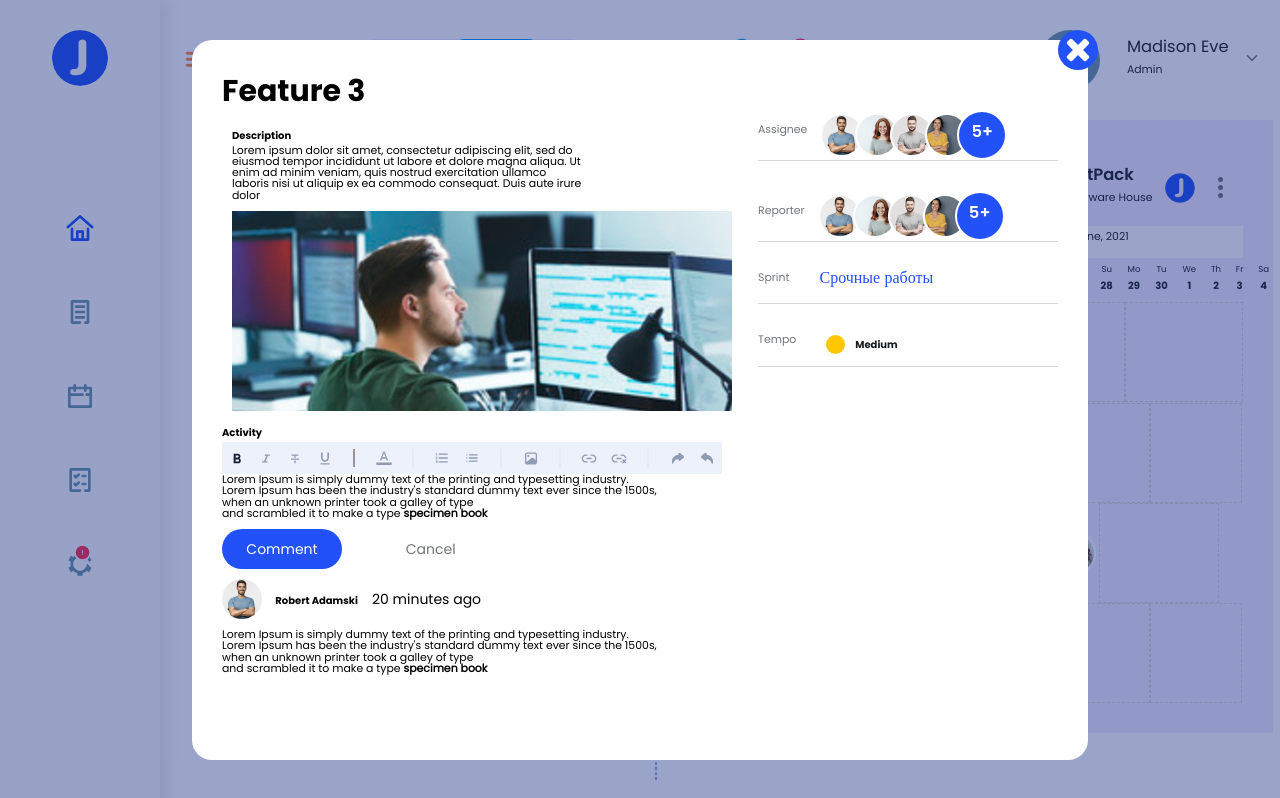
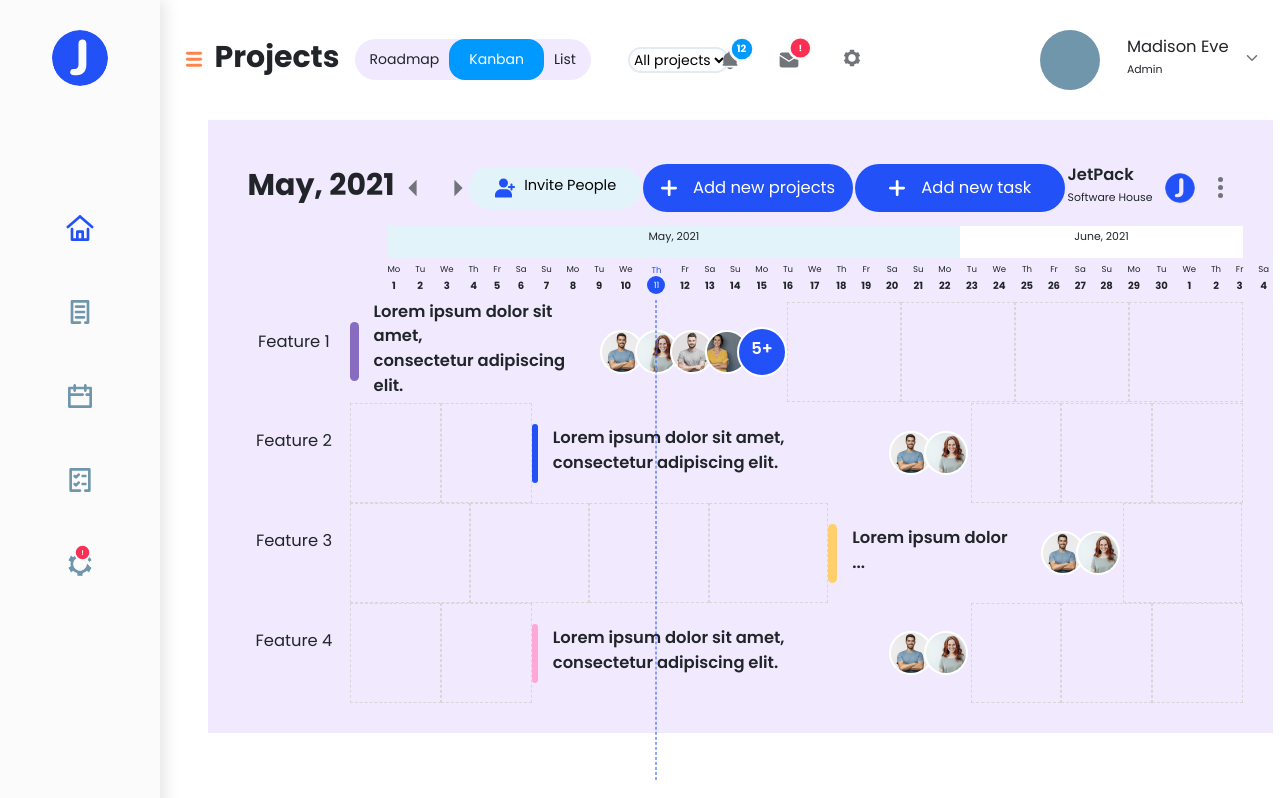
Before and after one commit to Roman-wdesign/Active_box, a website built with webpack: page src/index.html in a window 1280 px wide. Shown: the top 798 px of the page. Built offline with nearby package versions, Linux system fonts and the light colour scheme.

Commit message:
popup/done 2

```diff
--- a/src/index.html
+++ b/src/index.html
@@ -412,7 +412,7 @@
             </aside>
             <div class="task__events">
                 <div class="task__events__row ">
-                    <div class="task__events_one d-flex flex-row align-items-center">
+                    <div class="task__events_one d-flex flex-row align-items-center gap-4">
                         <div class="task__events_one_indicator_1"></div>
                         <h4>Lorem ipsum dolor sit amet, <br>consectetur adipiscing elit.</h4>
                         <div class="task__events_one_image d-flex flex-row align-items-center">
@@ -432,7 +432,7 @@
                 <div class="task__events__row">
                     <div class="task__events__void"></div>
                     <div class="task__events__void"></div>
-                    <div class="task__events_one d-flex flex-row align-items-center">
+                    <div class="task__events_one d-flex flex-row align-items-center gap-4">
                         <div class="task__events_one_indicator_2"></div>
                         <h4>Lorem ipsum dolor sit amet, consectetur adipiscing elit.</h4>
                         <div class="task__events_one_image d-flex flex-row align-items-center">
@@ -449,7 +449,7 @@
                     <div class="task__events__void"></div>
                     <div class="task__events__void"></div>
                     <div class="task__events__void"></div>
-                    <div class="task__events_one d-flex flex-row align-items-center">
+                    <div class="task__events_one d-flex flex-row align-items-center gap-4">
                         <div class="task__events_one_indicator_3"></div>
                         <h4>Lorem ipsum dolor ...</h4>
                         <div class="task__events_one_image  d-flex flex-row align-items-center">
@@ -462,7 +462,7 @@
                 <div class="task__events__row">
                     <div class="task__events__void"></div>
                     <div class="task__events__void"></div>
-                    <div class="task__events_one d-flex flex-row align-items-center">
+                    <div class="task__events_one d-flex flex-row align-items-center gap-4">
                         <div class="task__events_one_indicator_4"></div>
                         <h4>Lorem ipsum dolor sit amet, consectetur adipiscing elit.</h4>
                         <div class="task__events_one_image  d-flex flex-row align-items-center">
@@ -480,150 +480,150 @@
 </div>
 
 <!---------------------- Popup ----------------------------->
-<div class="popup d-flex justify-content-center align-items-center position-fixed" id="popup">
-    <div class="popup__body d-flex flex-row justify-content-between position-relative p-5">
-        <div class="popup__content">
-            <div class="popup__close position-absolute">
-                <a href="##" class="popup__close_href">
-                    <div class="popup__close_cross"></div>
-                </a>
-            </div>
+<!--<div class="popup d-flex justify-content-center align-items-center position-fixed" id="popup">-->
+<!--    <div class="popup__body d-flex flex-row justify-content-between position-relative p-5">-->
+<!--        <div class="popup__content">-->
+<!--            <div class="popup__close position-absolute">-->
+<!--                <a href="##" class="popup__close_href">-->
+<!--                    <div class="popup__close_cross"></div>-->
+<!--                </a>-->
+<!--            </div>-->
 
-            <div class="popup__header"><h1>Feature 3</h1></div>
-            <div class="popup__description m-3"><strong>Description</strong>
-                <p>
-                    Lorem ipsum dolor sit amet, consectetur adipiscing elit, sed do <br>eiusmod tempor incididunt ut
-                    labore
-                    et dolore magna aliqua. Ut <br>enim ad minim veniam, quis nostrud exercitation ullamco <br>laboris
-                    nisi ut
-                    aliquip ex ea commodo consequat. Duis aute irure <br>dolor
-                </p>
-                <div class="popup__description_image mt-3 mb-3"></div>
-            </div>
-            <div class="popup__activity">
-                <div class="popup__activity_header"><strong>Activity</strong></div>
-                <div class="row  gx-5">
-                    <div class="col">
-                        <div class="popup__activity-editor d-flex flex-row">
-                            <div class="popup__activity-editor-sign-1"></div>
-                            <div class="popup__activity-editor-sign-2"></div>
-                            <div class="popup__activity-editor-sign-3"></div>
-                            <div class="popup__activity-editor-sign-4"></div>
-                            <div class="popup__activity-editor-sign-5"></div>
-                            <div class="popup__activity-editor-sign-6"></div>
-                            <div class="popup__activity-editor-sign-7"></div>
-                            <div class="popup__activity-editor-sign-8"></div>
-                            <div class="popup__activity-editor-sign-9"></div>
-                            <div class="popup__activity-editor-sign-10"></div>
-                            <div class="popup__activity-editor-sign-11"></div>
-                            <div class="popup__activity-editor-sign-12"></div>
-                            <div class="popup__activity-editor-sign-13"></div>
-                            <div class="popup__activity-editor-sign-14"></div>
-                            <div class="popup__activity-editor-sign-15"></div>
-                            <div class="popup__activity-editor-sign-16"></div>
-                            <div class="popup__activity-editor-sign-17"></div>
-                        </div>
-                    </div>
-                </div>
-                <p>
-                    Lorem Ipsum is simply dummy text of the printing and typesetting industry.<br> Lorem Ipsum has been
-                    the
-                    industry's standard dummy text ever since the 1500s,<br> when an unknown printer took a galley of
-                    type<br>
-                    and scrambled it to make a type <b>specimen book</b>
-                </p>
-                <div class="popup__activity_buttons row d-flex flex-row mt-3 mb-3 gap-4">
+<!--            <div class="popup__header"><h1>Feature 3</h1></div>-->
+<!--            <div class="popup__description m-3"><strong>Description</strong>-->
+<!--                <p>-->
+<!--                    Lorem ipsum dolor sit amet, consectetur adipiscing elit, sed do <br>eiusmod tempor incididunt ut-->
+<!--                    labore-->
+<!--                    et dolore magna aliqua. Ut <br>enim ad minim veniam, quis nostrud exercitation ullamco <br>laboris-->
+<!--                    nisi ut-->
+<!--                    aliquip ex ea commodo consequat. Duis aute irure <br>dolor-->
+<!--                </p>-->
+<!--                <div class="popup__description_image mt-3 mb-3"></div>-->
+<!--            </div>-->
+<!--            <div class="popup__activity">-->
+<!--                <div class="popup__activity_header"><strong>Activity</strong></div>-->
+<!--                <div class="row  gx-5">-->
+<!--                    <div class="col">-->
+<!--                        <div class="popup__activity-editor d-flex flex-row">-->
+<!--                            <div class="popup__activity-editor-sign-1"></div>-->
+<!--                            <div class="popup__activity-editor-sign-2"></div>-->
+<!--                            <div class="popup__activity-editor-sign-3"></div>-->
+<!--                            <div class="popup__activity-editor-sign-4"></div>-->
+<!--                            <div class="popup__activity-editor-sign-5"></div>-->
+<!--                            <div class="popup__activity-editor-sign-6"></div>-->
+<!--                            <div class="popup__activity-editor-sign-7"></div>-->
+<!--                            <div class="popup__activity-editor-sign-8"></div>-->
+<!--                            <div class="popup__activity-editor-sign-9"></div>-->
+<!--                            <div class="popup__activity-editor-sign-10"></div>-->
+<!--                            <div class="popup__activity-editor-sign-11"></div>-->
+<!--                            <div class="popup__activity-editor-sign-12"></div>-->
+<!--                            <div class="popup__activity-editor-sign-13"></div>-->
+<!--                            <div class="popup__activity-editor-sign-14"></div>-->
+<!--                            <div class="popup__activity-editor-sign-15"></div>-->
+<!--                            <div class="popup__activity-editor-sign-16"></div>-->
+<!--                            <div class="popup__activity-editor-sign-17"></div>-->
+<!--                        </div>-->
+<!--                    </div>-->
+<!--                </div>-->
+<!--                <p>-->
+<!--                    Lorem Ipsum is simply dummy text of the printing and typesetting industry.<br> Lorem Ipsum has been-->
+<!--                    the-->
+<!--                    industry's standard dummy text ever since the 1500s,<br> when an unknown printer took a galley of-->
+<!--                    type<br>-->
+<!--                    and scrambled it to make a type <b>specimen book</b>-->
+<!--                </p>-->
+<!--                <div class="popup__activity_buttons row d-flex flex-row mt-3 mb-3 gap-4">-->
 
-                    <div class="col-3">
-                        <button class="popup__activity_buttons-comment  d-flex flex-row align-items-center justify-content-center">
-                            Comment
-                        </button>
-                    </div>
+<!--                    <div class="col-3">-->
+<!--                        <button class="popup__activity_buttons-comment  d-flex flex-row align-items-center justify-content-center">-->
+<!--                            Comment-->
+<!--                        </button>-->
+<!--                    </div>-->
 
-                    <div class="col-3">
-                        <button class="popup__activity_buttons-cancel d-flex flex-row align-items-center justify-content-center">
-                            Cancel
-                        </button>
-                    </div>
-                </div>
-                <div class="popup__activity_user">
-                    <div class="popup__activity_container d-flex flex-row align-items-center mt-3 mb-3 gap-3 ">
-                        <div class="col-1">
-                            <div class="popup__activity_user-img"></div>
-                        </div>
-                        <div class="col-2">
-                            <div class="popup__activity_user-name"><strong>Robert Adamski</strong></div>
+<!--                    <div class="col-3">-->
+<!--                        <button class="popup__activity_buttons-cancel d-flex flex-row align-items-center justify-content-center">-->
+<!--                            Cancel-->
+<!--                        </button>-->
+<!--                    </div>-->
+<!--                </div>-->
+<!--                <div class="popup__activity_user">-->
+<!--                    <div class="popup__activity_container d-flex flex-row align-items-center mt-3 mb-3 gap-3 ">-->
+<!--                        <div class="col-1">-->
+<!--                            <div class="popup__activity_user-img"></div>-->
+<!--                        </div>-->
+<!--                        <div class="col-2">-->
+<!--                            <div class="popup__activity_user-name"><strong>Robert Adamski</strong></div>-->
 
-                        </div>
-                        <div class="col-3 justify-content-center">
-                            <div class="popup__activity_user-time-ago">20 minutes ago</div>
-                        </div>
-                    </div>
+<!--                        </div>-->
+<!--                        <div class="col-3 justify-content-center">-->
+<!--                            <div class="popup__activity_user-time-ago">20 minutes ago</div>-->
+<!--                        </div>-->
+<!--                    </div>-->
 
-                    <p>
-                        Lorem Ipsum is simply dummy text of the printing and typesetting industry.<br> Lorem Ipsum has
-                        been
-                        the
-                        industry's standard dummy text ever since the 1500s,<br> when an unknown printer took a galley
-                        of
-                        type<br>
-                        and scrambled it to make a type <b>specimen book</b>
-                    </p>
-                </div>
-            </div>
-        </div>
-        <div class="popup__teams  pt-3">
-            <div class="row mt-5 mb-5">
-                <div class="col">
-                    <div class="popup__teams_assignee d-flex flex-row align-items-center gap-3">
-                        <p>Assignee</p>
-                        <div class="task__events_one_image d-flex flex-row">
-                            <div class="task__placeholder"></div>
-                            <div class="task__placeholder-1"></div>
-                            <div class="task__placeholder-2"></div>
-                            <div class="task__placeholder-3"></div>
-                            <div class="task__placeholder-more"><h4>5+</h4></div>
-                        </div>
-                    </div>
-                </div>
-            </div>
-            <div class="row mt-5 mb-5">
-                <div class="col">
-                    <div class="popup__teams_reporter d-flex flex-row align-items-center gap-3">
-                        <p>Reporter</p>
-                        <div class="task__events_one_image  d-flex flex-row">
-                            <div class="task__placeholder"></div>
-                            <div class="task__placeholder-1"></div>
-                            <div class="task__placeholder-2"></div>
-                            <div class="task__placeholder-3"></div>
-                            <div class="task__placeholder-more"><h4>5+</h4></div>
-                        </div>
-                    </div>
-                </div>
-            </div>
-            <div class="row mt-5 mb-5">
-                <div class="col">
-                    <div class="popup__teams_sprint d-flex flex-row align-items-center pb-3 gap-5">
-                        <p>Sprint</p>
-                        <div class="task__events_one_image  d-flex flex-row">
-                            <p>Срочные работы</p>
-                        </div>
-                    </div>
-                </div>
-            </div>
-            <div class="row mt-5 mb-5">
-                <div class="col">
-                    <div class="popup__teams_tempo d-flex flex-row align-items-center pb-3 gap-5">
-                        <p>Tempo</p>
-                        <div class="task__events_one_image  d-flex flex-row gap-3">
-                            <div class="popup__teams_yellow-circle"></div>
-                            <strong class="popup__teams_strong-1">Medium</strong>
-                        </div>
-                    </div>
-                </div>
-            </div>
-        </div>
-    </div>
-</div>
+<!--                    <p>-->
+<!--                        Lorem Ipsum is simply dummy text of the printing and typesetting industry.<br> Lorem Ipsum has-->
+<!--                        been-->
+<!--                        the-->
+<!--                        industry's standard dummy text ever since the 1500s,<br> when an unknown printer took a galley-->
+<!--                        of-->
+<!--                        type<br>-->
+<!--                        and scrambled it to make a type <b>specimen book</b>-->
+<!--                    </p>-->
+<!--                </div>-->
+<!--            </div>-->
+<!--        </div>-->
+<!--        <div class="popup__teams  pt-3">-->
+<!--            <div class="row mt-5 mb-5">-->
+<!--                <div class="col">-->
+<!--                    <div class="popup__teams_assignee d-flex flex-row align-items-center gap-3">-->
+<!--                        <p>Assignee</p>-->
+<!--                        <div class="task__events_one_image d-flex flex-row">-->
+<!--                            <div class="task__placeholder"></div>-->
+<!--                            <div class="task__placeholder-1"></div>-->
+<!--                            <div class="task__placeholder-2"></div>-->
+<!--                            <div class="task__placeholder-3"></div>-->
+<!--                            <div class="task__placeholder-more"><h4>5+</h4></div>-->
+<!--                        </div>-->
+<!--                    </div>-->
+<!--                </div>-->
+<!--            </div>-->
+<!--            <div class="row mt-5 mb-5">-->
+<!--                <div class="col">-->
+<!--                    <div class="popup__teams_reporter d-flex flex-row align-items-center gap-3">-->
+<!--                        <p>Reporter</p>-->
+<!--                        <div class="task__events_one_image  d-flex flex-row">-->
+<!--                            <div class="task__placeholder"></div>-->
+<!--                            <div class="task__placeholder-1"></div>-->
+<!--                            <div class="task__placeholder-2"></div>-->
+<!--                            <div class="task__placeholder-3"></div>-->
+<!--                            <div class="task__placeholder-more"><h4>5+</h4></div>-->
+<!--                        </div>-->
+<!--                    </div>-->
+<!--                </div>-->
+<!--            </div>-->
+<!--            <div class="row mt-5 mb-5">-->
+<!--                <div class="col">-->
+<!--                    <div class="popup__teams_sprint d-flex flex-row align-items-center pb-3 gap-5">-->
+<!--                        <p>Sprint</p>-->
+<!--                        <div class="task__events_one_image  d-flex flex-row">-->
+<!--                            <p>Срочные работы</p>-->
+<!--                        </div>-->
+<!--                    </div>-->
+<!--                </div>-->
+<!--            </div>-->
+<!--            <div class="row mt-5 mb-5">-->
+<!--                <div class="col">-->
+<!--                    <div class="popup__teams_tempo d-flex flex-row align-items-center pb-3 gap-5">-->
+<!--                        <p>Tempo</p>-->
+<!--                        <div class="task__events_one_image  d-flex flex-row gap-3">-->
+<!--                            <div class="popup__teams_yellow-circle"></div>-->
+<!--                            <strong class="popup__teams_strong-1">Medium</strong>-->
+<!--                        </div>-->
+<!--                    </div>-->
+<!--                </div>-->
+<!--            </div>-->
+<!--        </div>-->
+<!--    </div>-->
+<!--</div>-->
 </body>
 </html>
--- a/src/styles/scss/modules/task.scss
+++ b/src/styles/scss/modules/task.scss
@@ -214,7 +214,6 @@
     }
 
     &__row {
-
       @include flex_1;
     }
 
```
Also changed, not shown: src/styles/scss/style.scss (+8 -5 lines).
